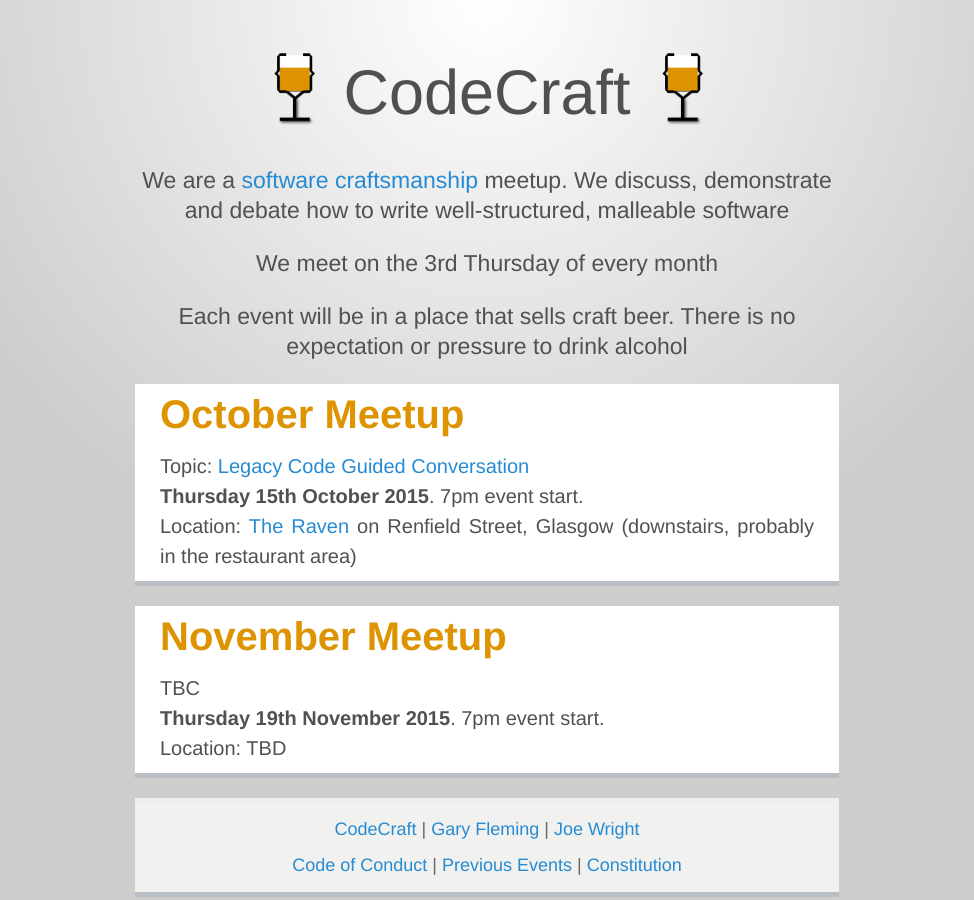
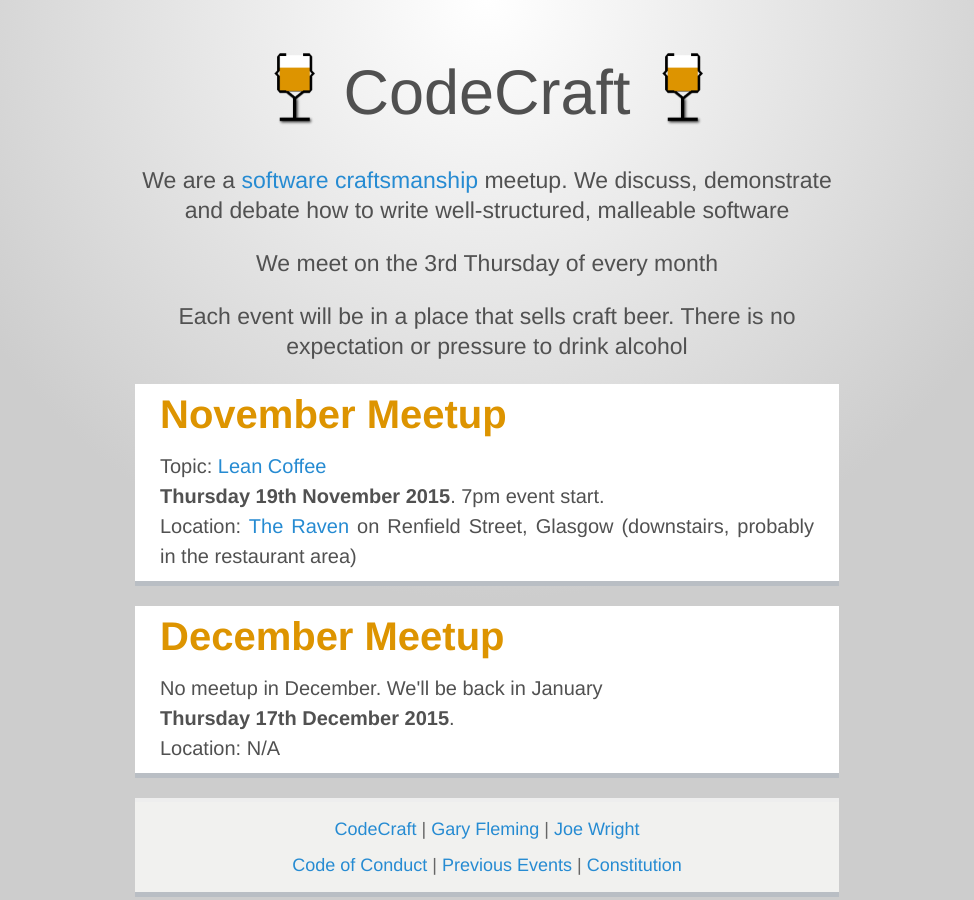
Before and after one commit to codecraftuk/codecraftuk.github.io, a Jekyll site: the page built from index.html, in a window 1280 px wide. Shown: the whole page, without its empty margins (153-1127 px from the left). Built offline with Jekyll 4.4.1, drawn with Linux system fonts in a browser that asks for light colours; Markdown is read by kramdown in place of the engine named in the settings.

Commit message:
Adding November event

```diff
--- a/index.html
+++ b/index.html
@@ -9,15 +9,15 @@
 </div>
 
 <div class="meetups">
-  <h2>October Meetup</h2>
-  Topic: <a href="/events/2015/10/legacy-code/">Legacy Code Guided Conversation</a>
-  <br/><strong>Thursday 15th October 2015</strong>. 7pm event start.
+  <h2>November Meetup</h2>
+  Topic: <a href="/events/2015/11/lean-coffee/">Lean Coffee</a>
+  <br/><strong>Thursday 19th November 2015</strong>. 7pm event start.
   <br/>Location: <a href="https://goo.gl/maps/vWn1J">The Raven</a> on Renfield Street, Glasgow (downstairs, probably in the restaurant area)
 </div>
 
 <div class="meetups">
-  <h2>November Meetup</h2>
-  TBC
-  <br/><strong>Thursday 19th November 2015</strong>. 7pm event start.
-  <br/>Location: TBD
+  <h2>December Meetup</h2>
+  No meetup in December. We'll be back in January
+  <br/><strong>Thursday 17th December 2015</strong>.
+  <br/>Location: N/A
 </div>
```
Also changed, not shown: _posts/2015-11-01-lean-coffee.md (added, +15 -0 lines).
